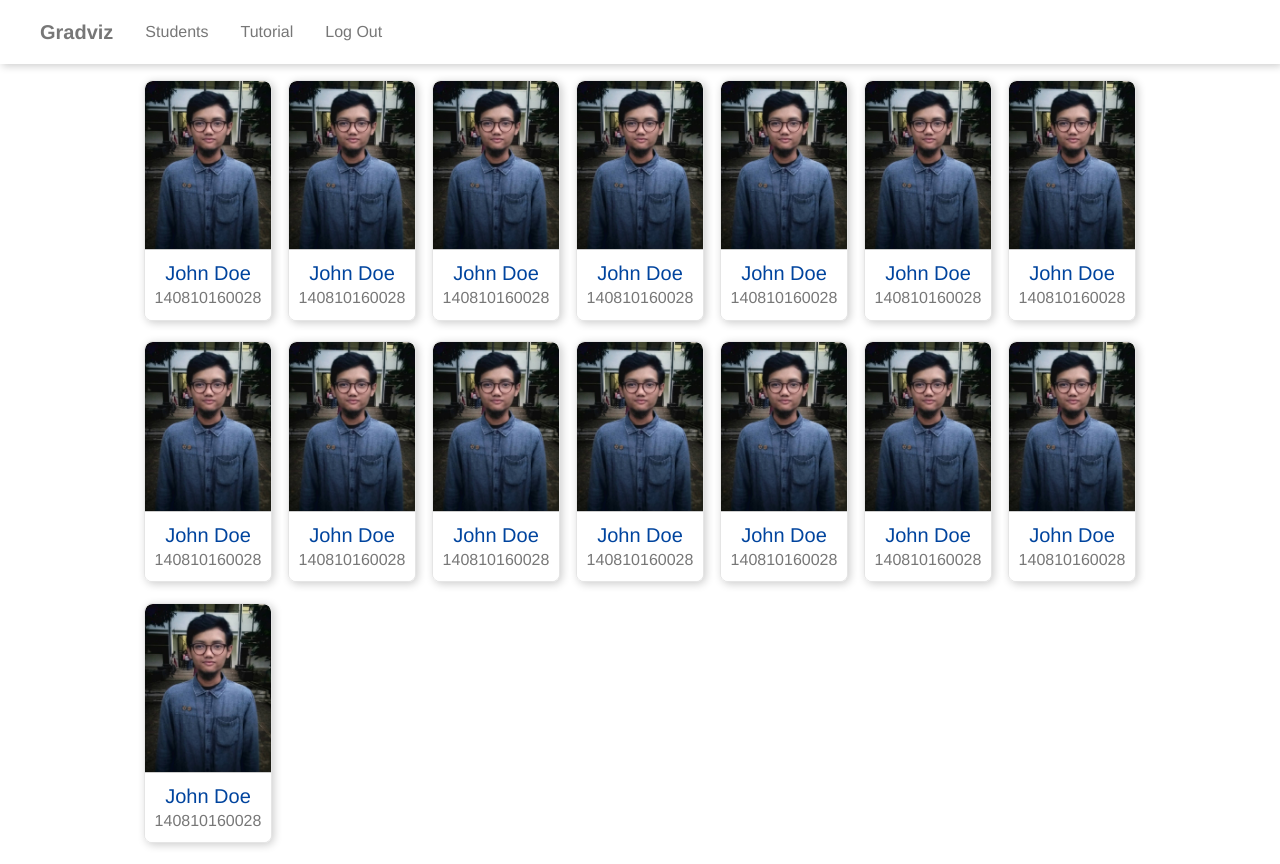
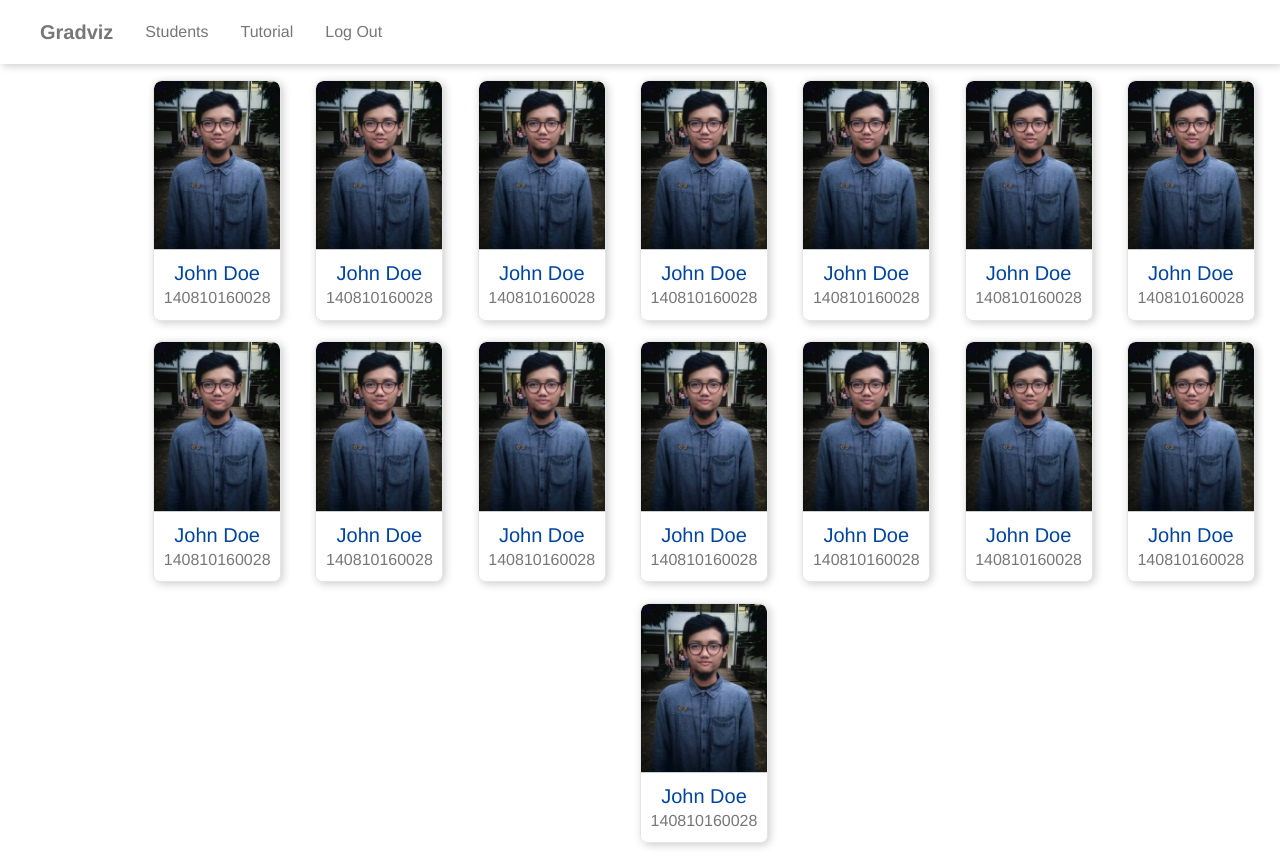
Before and after one commit to fahmifan/grad-viz-react, a React (Create React App) app: page /students in a window 1280 px wide. Built offline with nearby package versions, Linux system fonts and the light colour scheme.

Commit message:
add `center ` and `relative`

```diff
--- a/src/components/Student/Student.js
+++ b/src/components/Student/Student.js
@@ -3,7 +3,7 @@ import React from 'react';
 import picture from '../../assets/profile_fahmi.jpg';
 
 const student = (props) => (
-  <section className="tc pa2">
+  <section className="tc center pa2 relative">
     <article
       onClick={props.clicked}
       className="hide-child relative ba b--black-10 mw4 center pointer dim helvetica br3 shadow-4 overflow-hidden">
```
